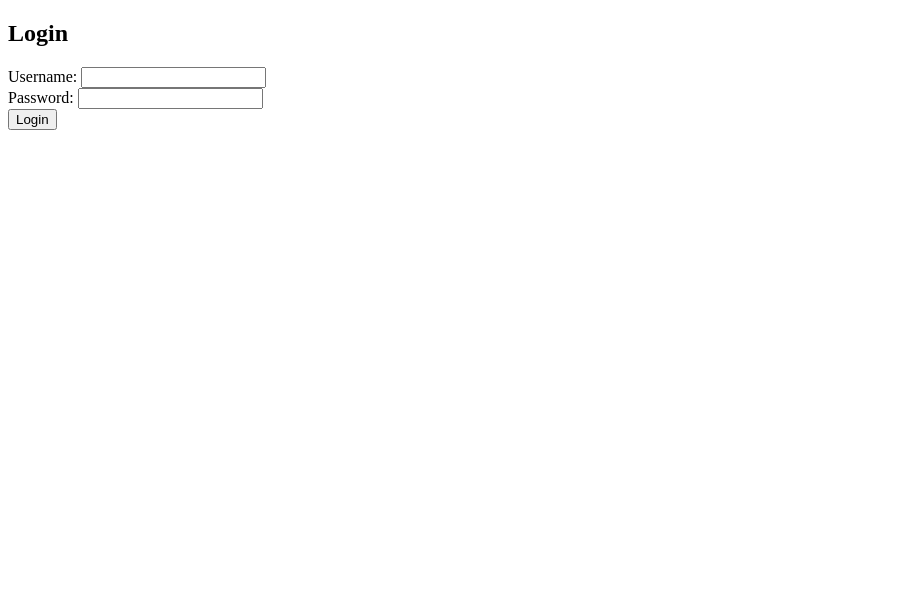
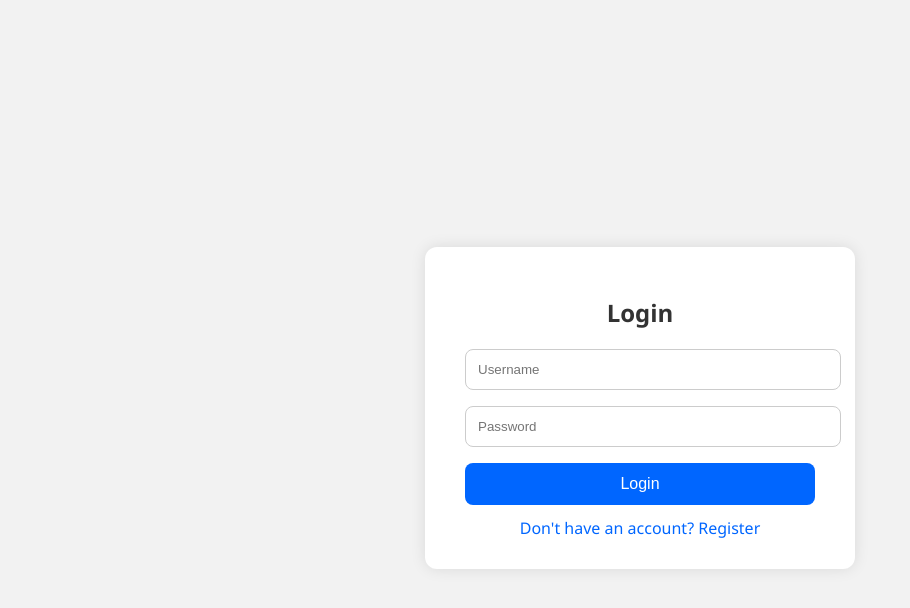
Before and after one commit to 777iamankit/2203051050072, a plain HTML site: page public/login.html in a window 1280 px wide. Shown: the whole page, without its empty margins (0-910 px from the left). Drawn offline with Linux system fonts and the light colour scheme.

Commit message:
add css styling

```diff
--- a/public/login.html
+++ b/public/login.html
@@ -1,12 +1,20 @@
 <!DOCTYPE html>
 <html>
-<head><title>Login</title></head>
+  <head>
+    <title>Login</title>
+    <link rel="stylesheet" href="/style.css">
+  </head>
   <body>
+    <div class="form-container">
       <h2>Login</h2>
       <form method="POST" action="/login">
-    Username: <input type="text" name="username" required><br/>
-    Password: <input type="password" name="password" required><br/>
+        <input type="text" name="username" placeholder="Username"
+          required><br />
+        <input type="password" name="password" placeholder="Password"
+          required><br />
         <button type="submit">Login</button>
+        <a href="/register">Don't have an account? Register</a>
       </form>
+    </div>
   </body>
 </html>
--- /dev/null
+++ b/public/style.css
@@ -0,0 +1,62 @@
+body {
+  font-family: 'Segoe UI', sans-serif;
+  background-color: #f2f2f2;
+  display: flex;
+  justify-content: center;
+  align-items: center;
+  height: 100vh;
+}
+
+.form-container {
+  background: white;
+  padding: 30px 40px;
+  border-radius: 12px;
+  box-shadow: 0 0 15px rgba(0,0,0,0.1);
+  width: 350px;
+}
+
+h2 {
+  text-align: center;
+  margin-bottom: 20px;
+  color: #333;
+}
+
+input[type="text"],
+input[type="password"] {
+  width: 100%;
+  padding: 12px;
+  margin-bottom: 16px;
+  border: 1px solid #ccc;
+  border-radius: 8px;
+  transition: 0.3s;
+}
+
+input[type="text"]:focus,
+input[type="password"]:focus {
+  border-color: #0066ff;
+  outline: none;
+}
+
+button {
+  width: 100%;
+  padding: 12px;
+  background-color: #0066ff;
+  color: white;
+  border: none;
+  border-radius: 8px;
+  font-size: 16px;
+  cursor: pointer;
+  transition: background 0.3s;
+}
+
+button:hover {
+  background-color: #004bcc;
+}
+
+a {
+  display: block;
+  margin-top: 12px;
+  text-align: center;
+  color: #0066ff;
+  text-decoration: none;
+}
```
Also changed, not shown: public/register.html (+11 -3 lines). Lines whose indentation alone changed are shown as unchanged.
